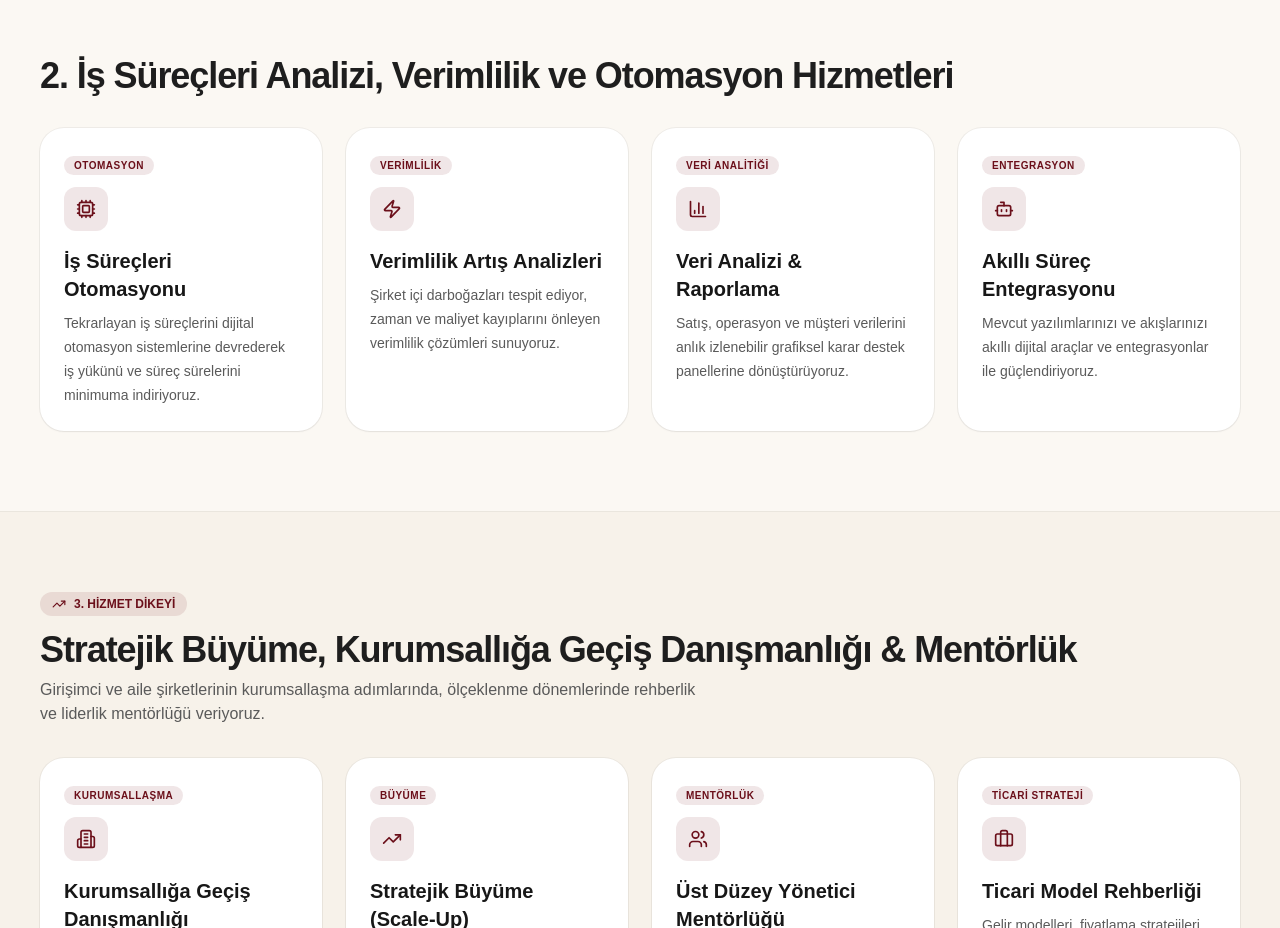
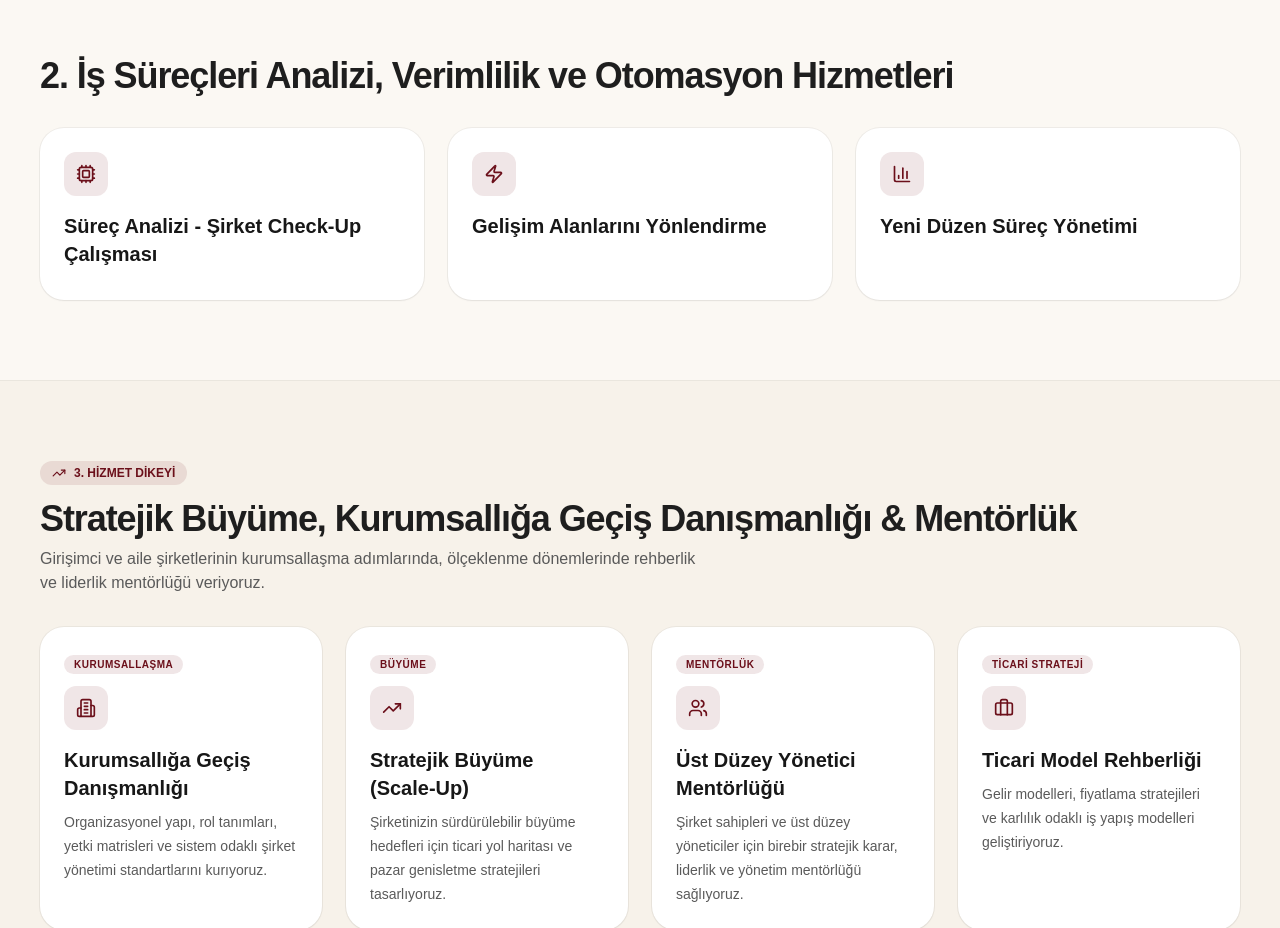
Before and after one commit to cantugsivri/cntg-site, a Next.js app: page / in a window 1280 px wide. Shown: the part 1400-2328 px from the top of the page. Built offline with nearby package versions, Linux system fonts and the light colour scheme.

Commit message:
section 2: new card titles, remove badges and texts, drop 4th card

```diff
--- a/app/page.tsx
+++ b/app/page.tsx
@@ -218,30 +218,21 @@ export default function CNTGLandingPage() {
           </div>
         </div>
 
-        <div className="grid gap-6 md:grid-cols-2 lg:grid-cols-4">
+        <div className="grid gap-6 md:grid-cols-2 lg:grid-cols-3">
           <ServiceCard
             icon={<Cpu />}
-            title="İş Süreçleri Otomasyonu"
-            text="Tekrarlayan iş süreçlerini dijital otomasyon sistemlerine devrederek iş yükünü ve süreç sürelerini minimuma indiriyoruz."
-            badge="Otomasyon"
+            title="Süreç Analizi - Şirket Check-Up Çalışması"
+            text=""
           />
           <ServiceCard
             icon={<Zap />}
-            title="Verimlilik Artış Analizleri"
-            text="Şirket içi darboğazları tespit ediyor, zaman ve maliyet kayıplarını önleyen verimlilik çözümleri sunuyoruz."
-            badge="Verimlilik"
+            title="Gelişim Alanlarını Yönlendirme"
+            text=""
           />
           <ServiceCard
             icon={<BarChart3 />}
-            title="Veri Analizi & Raporlama"
-            text="Satış, operasyon ve müşteri verilerini anlık izlenebilir grafiksel karar destek panellerine dönüştürüyoruz."
-            badge="Veri Analitiği"
-          />
-          <ServiceCard
-            icon={<Bot />}
-            title="Akıllı Süreç Entegrasyonu"
-            text="Mevcut yazılımlarınızı ve akışlarınızı akıllı dijital araçlar ve entegrasyonlar ile güçlendiriyoruz."
-            badge="Entegrasyon"
+            title="Yeni Düzen Süreç Yönetimi"
+            text=""
           />
         </div>
       </section>
```
